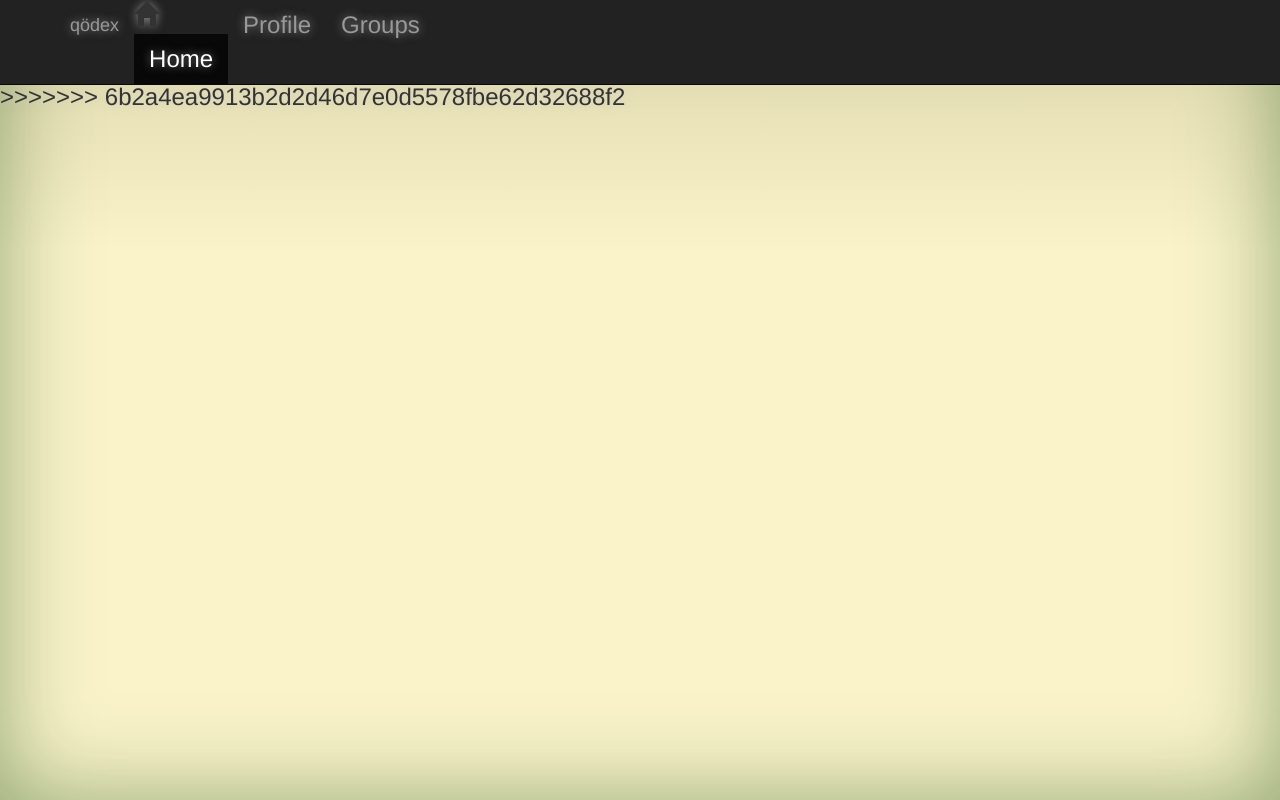
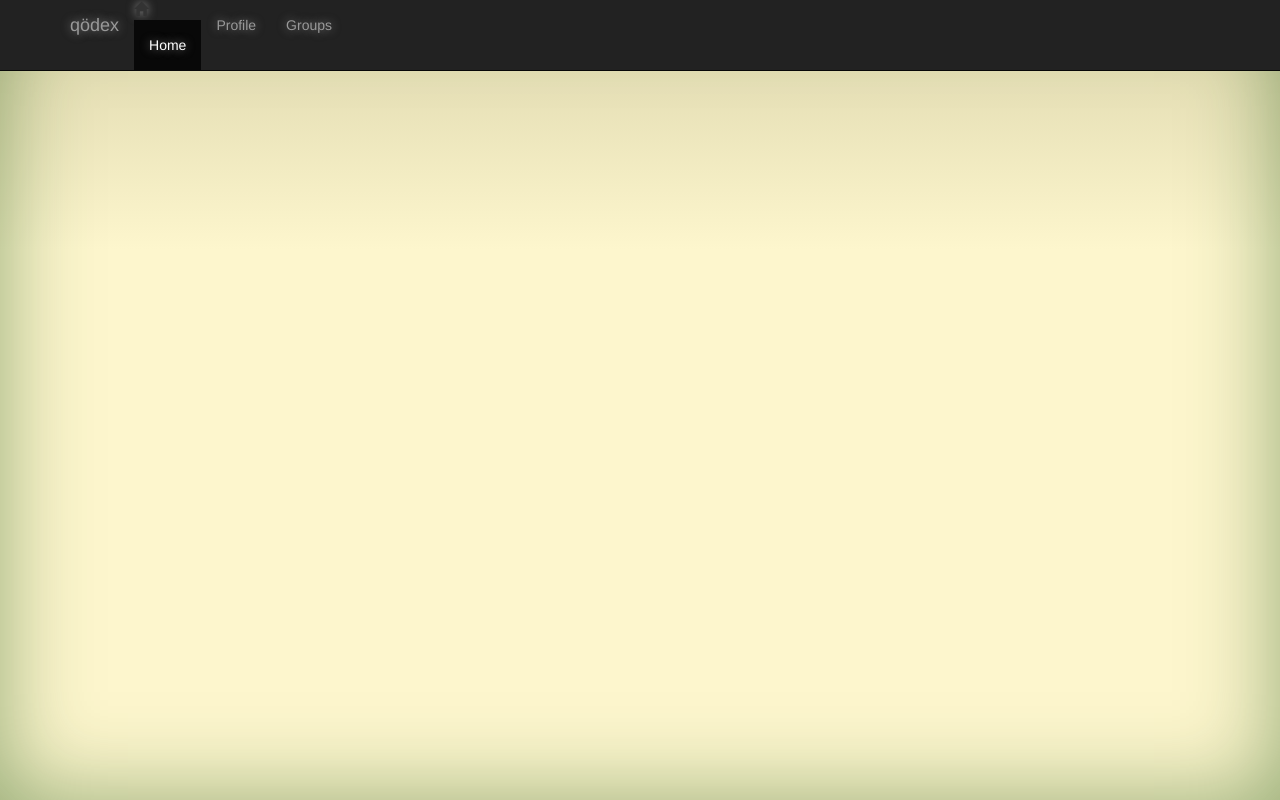
Before and after one commit to Uberi/qodex, a plain HTML site: page static/index.html in a window 1280 px wide. Drawn offline with nearby package versions, Linux system fonts and the light colour scheme; files that its build step writes are made by us from their sources.

Commit message:
fixed html.index
Conflicts:
	static/index.html

```diff
--- a/static/index.html
+++ b/static/index.html
@@ -9,54 +9,7 @@
 
 		<title>qödex</title>
 
-<<<<<<< HEAD
-		<!-- Bootstrap core CSS -->
 		<link href="css/bootstrap.min.css" rel="stylesheet">
-
-		<!-- Custom styles for this template -->
-		<link href="starter-template.css" rel="stylesheet">
-
-		<link href='http://fonts.googleapis.com/css?family=Roboto+Slab:700' rel='stylesheet' type='text/css'>
-
-		<!-- Just for debugging purposes. Don't actually copy this line! -->
-		<!--[if lt IE 9]><script src="../../assets/js/ie8-responsive-file-warning.js"></script><![endif]-->
-
-		<!-- HTML5 shim and Respond.js IE8 support of HTML5 elements and media queries -->
-		<!--[if lt IE 9]>
-			<script src="https://oss.maxcdn.com/libs/html5shiv/3.7.0/html5shiv.js"></script>
-			<script src="https://oss.maxcdn.com/libs/respond.js/1.4.2/respond.min.js"></script>
-		<![endif]-->
-	</head>
-
-	<body>
-
-		<div class="navbar navbar-inverse  navbar-fixed-top" role="navigation">
-			<div class="container">
-				<div class="navbar-header">
-					<<button type="button" class="navbar-toggle" data-toggle="collapse" data-target=".navbar-collapse">
-						<span class="sr-only">Toggle navigation</span>
-						<span class="icon-bar"></span>
-						<span class="icon-bar"></span>
-						<span class="icon-bar"></span>
-					</button>
-					<a class="navbar-brand" href="#">qödex</a>
-				</div>
-				<div class="collapse navbar-collapse">
-					<ul class="nav navbar-nav">
-						<li class="active"><a href="."><div class="glyphicon glyphicon-home"></div>Home</a></li>
-						<li><a href="./profile"><div class="glyphicon glyphicon-user"></div>Profile</a></li>
-						<li><a href="./groups"><div class="glyphicon glyphicon-comment"></div>Groups</a></li>
-					</ul>
-				</div>
-			</div>
-		</div>
-
-		<!--<div class="input-group input-group-lg">
-			<span class="input-group-addon">Search qödex: </span>
-			<input type="text" class="form-control" placeholder="Search for books, book groups, and upcoming events in your local area.">
-		</div>-->
-=======
-    <link href="css/bootstrap.css" rel="stylesheet">
 
 		<!-- Custom styles for this template -->
 		<link href="starter-template.css" rel="stylesheet">
@@ -89,37 +42,19 @@
 				</div><!--/.nav-collapse -->
 			</div>
 		</div>
+
 		<div class="input-group input-group-lg">
 			<span class="input-group-addon">Search qödex: </span>
 			<input type="text" class="form-control" placeholder="Search for books, book groups, and upcoming events in your local area.">
 		</div>
->>>>>>> 6b2a4ea9913b2d2d46d7e0d5578fbe62d32688f2
+
 
 
 		<div class="background">
 			<div class="background-top"></div>
 		</div>
 
-		<!--<div class="location-pane">
-			<h2>Hey! Where are you from?</h2>
-			<div class="row">
-				<div class="col-lg-6">
-					<div class="input-group">
-						<div class="input-group-btn">
-							<button type="button" class="btn btn-default dropdown-toggle" data-toggle="dropdown">Action <span class="caret"></span></button>
-							<ul class="dropdown-menu">
-								<li><a href="#">Action</a></li>
-								<li><a href="#">Another action</a></li>
-								<li><a href="#">Something else here</a></li>
-								<li class="divider"></li>
-								<li><a href="#">Separated link</a></li>
-							</ul>
-						</div>
-						<input type="text" class="form-control">
-					</div>
-				</div>
-			</div>
-		</div>-->
+
 		<script src="https://ajax.googleapis.com/ajax/libs/jquery/1.11.0/jquery.min.js"></script>
 		<script src="js/bootstrap.min.js"></script>
 	</body>
--- a/static/starter-template.css
+++ b/static/starter-template.css
@@ -5,12 +5,11 @@ body {
   width:100%;
   height:100%;
   text-shadow: 0 0 10px rgba(200,200,200,.6);
-  font-size: 24px;
   box-shadow: inset 0 0 90px rgba(38,89,23,.5);
 }
 
 .background {
-  background-color: #FAF3CA;
+  background-color: #FDF6CD;
   z-index:-1;
   position:absolute;
   left:0;
@@ -21,7 +20,7 @@ body {
 }
 
 .background-top {
-  background: linear-gradient(#DBD5AB,#FAF3CA);
+  background: linear-gradient(#DBD5AB,#FDF6CD);
   height: 250px;
 }
 
```
Lines whose indentation alone changed are shown as unchanged.
